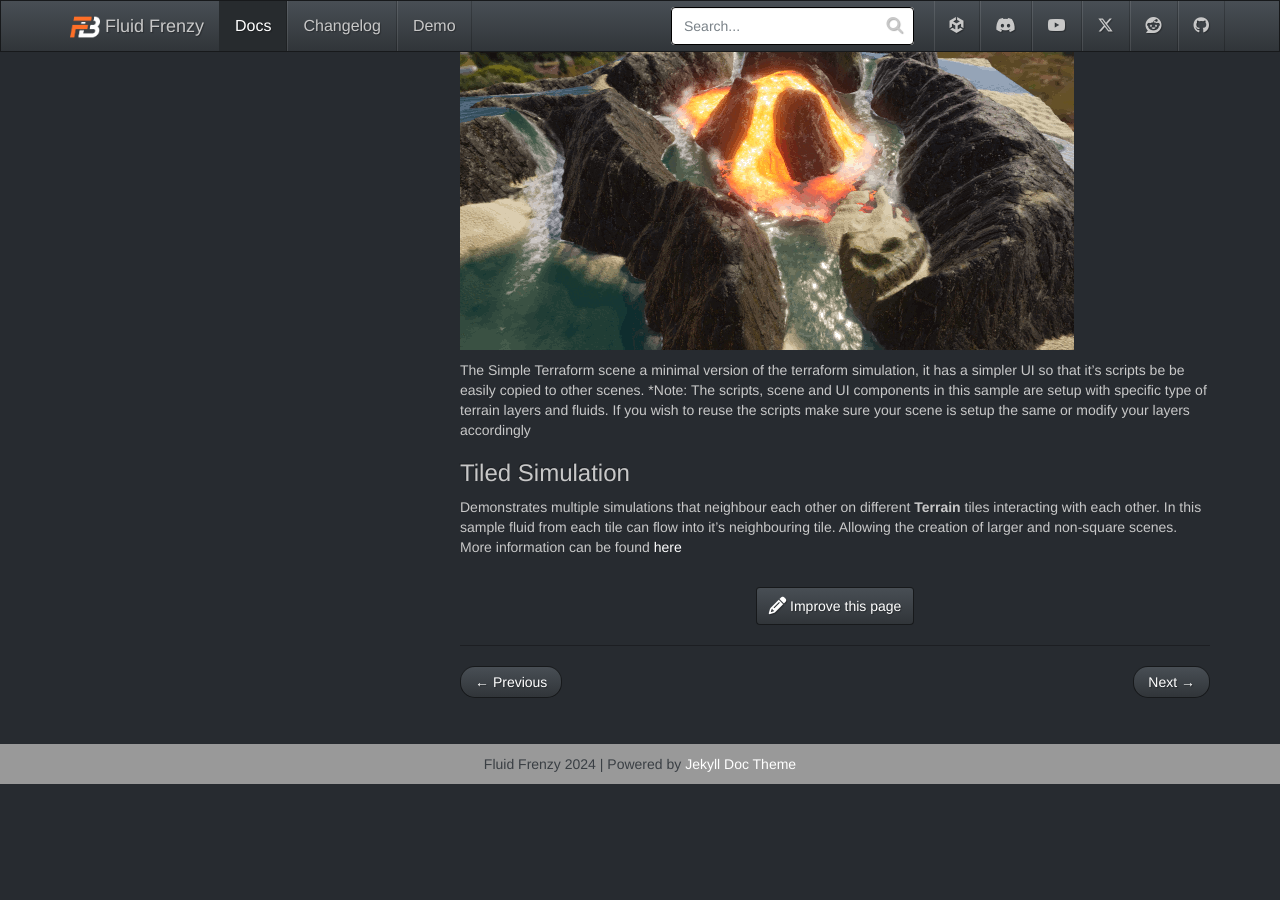
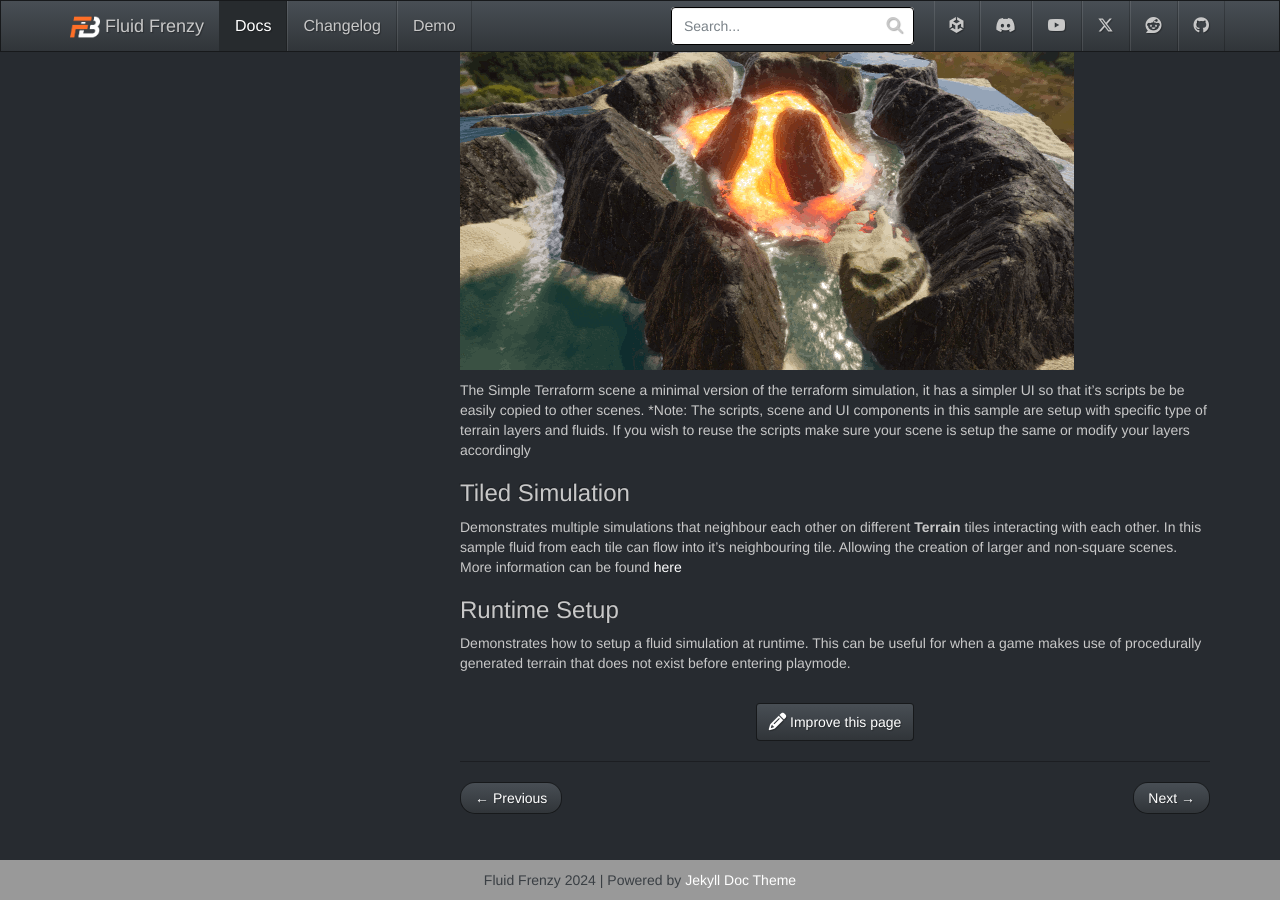
Before and after one commit to FrenzyByte/fluidfrenzy, a Jekyll site: the page built from _docs/samples.md, in a window 1280 px wide and 900 px high, scrolled down 5018 px. Built offline with Jekyll 4.4.1, drawn with Linux system fonts in a browser that asks for light colours; before the commit the page ends 5802 px from its top, so only the background shows below that; some of the changed text lies outside the part shown.

Commit message:
Runtime setup docs.

```diff
--- a/_docs/samples.md
+++ b/_docs/samples.md
@@ -99,6 +99,11 @@
 Demonstrates multiple simulations that neighbour each other on different **Terrain** tiles interacting with each other. In this sample fluid from each tile can flow into it's neighbouring tile. Allowing the creation of larger and non-square scenes.
 More information can be found [here](#8-tiled-simulations-beta)
 
+<a name="samples-runtimesetup"></a>
+### Runtime Setup
+
+Demonstrates how to setup a fluid simulation at runtime. This can be useful for when a game makes use of procedurally generated terrain that does not exist before entering playmode.
+
 <div style="page-break-after: always;"></div>
 
 <a name="setup"></a>
```
Also changed, not shown: other parts of _docs/samples.md (+1 -1 lines).
